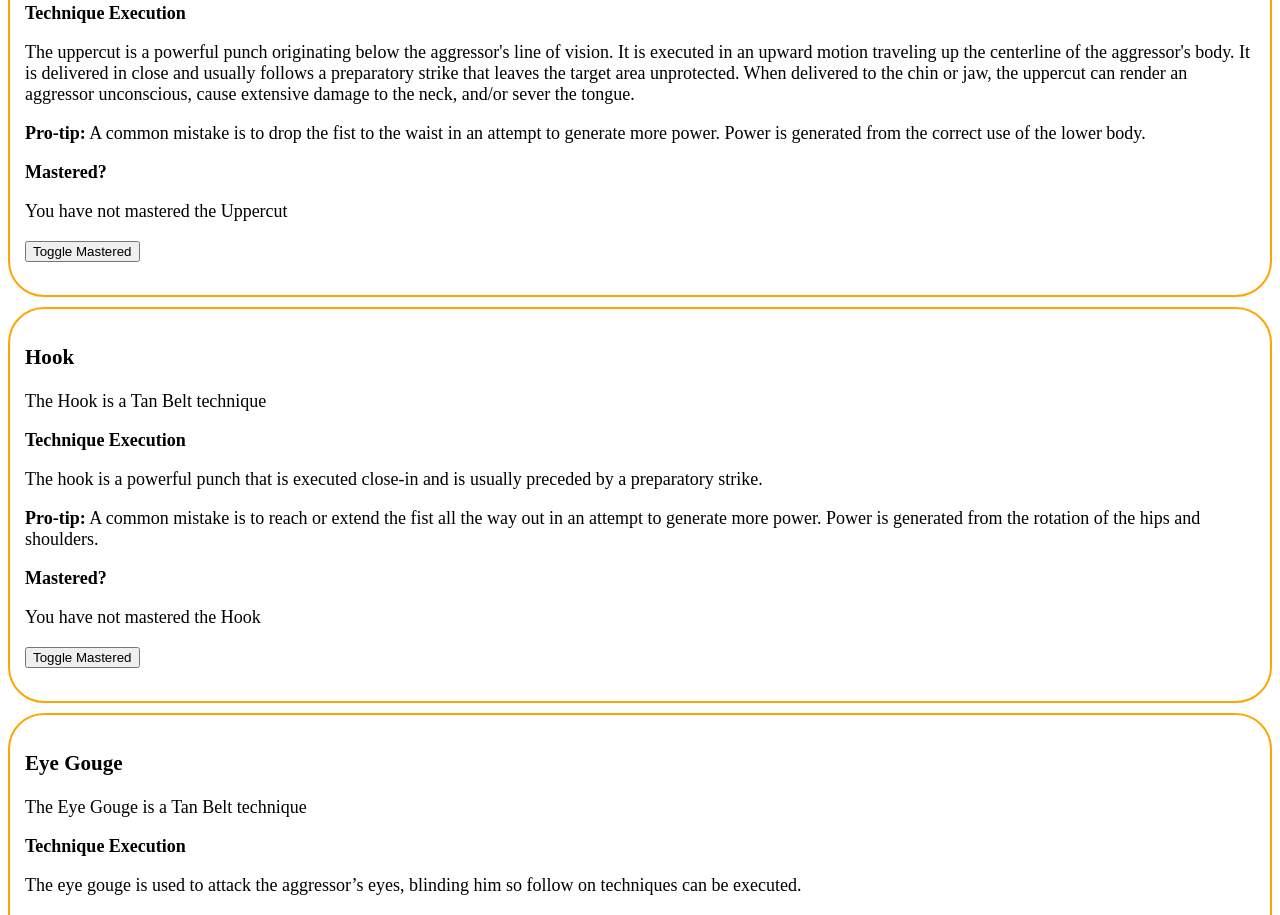
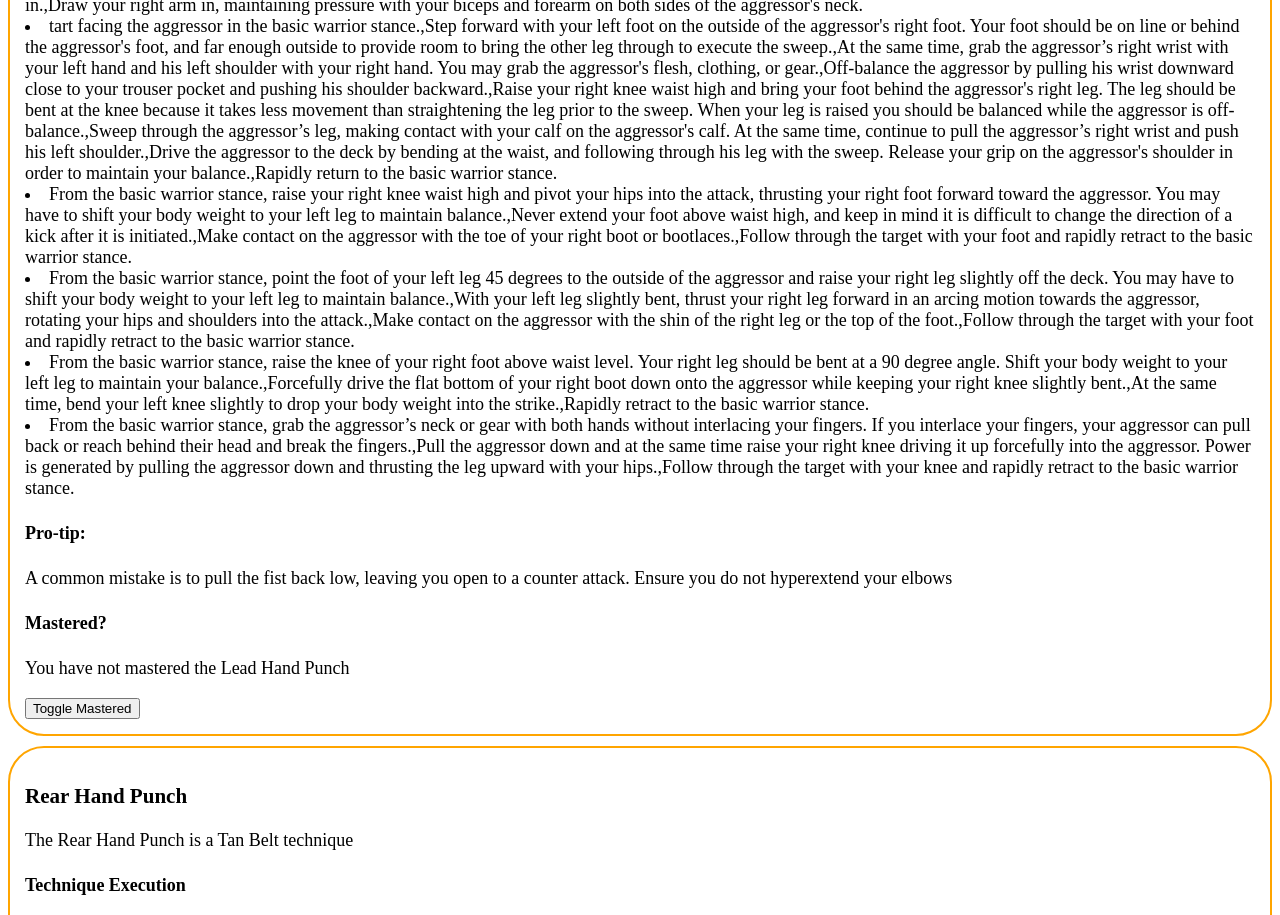
Before and after one commit to rc-devs/mcninja, an Angular app in the folder mcninja/: page / in a window 1280 px wide. Shown: the part 940-1855 px from the top of the page. Built offline with nearby package versions, Linux system fonts and the light colour scheme.

Commit message:
add execution for loop (loops over all execution[] in technique array, need to fix), replace p/b elements with h elements

```diff
--- a/mcninja/src/app/display-techniques/display-techniques.component.html
+++ b/mcninja/src/app/display-techniques/display-techniques.component.html
@@ -2,18 +2,23 @@
   <div class="technique-container">
     <h3>{{technique.title}}</h3>
       <p>The {{technique.title}} is a {{technique.belt}} Belt technique</p>
-      <p><b>Technique Execution</b></p>
-      <div [innerHTML]="technique.description"></div>
-      <!-- technique.execution (loop over) -->
-      <p><b>Pro-tip:</b> {{technique.proTip}}</p>
+      <h4>Technique Execution</h4>
+        <p>{{technique.description}}</p>
+        <div class="execution-container">
+          @for (t of techniques(); track t.id) {
+                  <li> {{t.execution}} </li>
+              }
+        </div>
+      <h4>Pro-tip:</h4>
+        <p>{{technique.proTip}}</p>
       <!-- <iframe [src]="technique.video" ></iframe> -->
-      <p><b>Mastered?</b>
+      <h4>Mastered?</h4>
       @if (!technique.mastered){
         <p>You have not mastered the {{technique.title}}</p>
       } @else {
         <p>You have mastered {{technique.title}}</p>
       }
-      <button (click)="toggleMastered(technique.mastered)">Toggle Mastered</button></p>
+      <button (click)="toggleMastered(technique.mastered)">Toggle Mastered</button>
   </div>
 }
 
```
